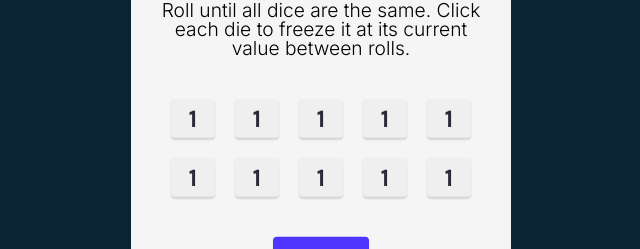
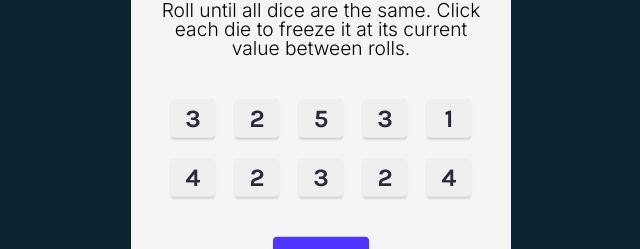
Before and after one commit to matijazuber/tenzies-app, a React (Vite) app: page / in a window 1280 px wide. Shown: the part 276-525 px from the top of the page, without its empty margins (319-959 px from the left). Built offline with nearby package versions, Linux system fonts and the light colour scheme.

Commit message:
created a state function that when clicking roll it generates the 10 new dice components with different values

```diff
--- a/src/App.jsx
+++ b/src/App.jsx
@@ -1,6 +1,25 @@
 import Dice from "./components/dice";
+import { useState } from "react";
+
+function generateAllNewDice() {
+  let newDice = [];
+  for (let i = 0; i < 10; i++) {
+    let randomNumber = Math.floor(Math.random() * 6) + 1;
+    newDice.push(randomNumber);
+  }
+  return newDice;
+}
 
 export default function App() {
+  const [diceComponent, setDiceComponent] = useState(generateAllNewDice());
+
+  function rollDice() {
+    setDiceComponent(generateAllNewDice());
+  }
+
+  const diceElements = diceComponent.map((dice, index) => {
+    return <Dice key={index} value={dice}></Dice>;
+  });
   return (
     <>
       <main>
@@ -9,20 +28,11 @@ export default function App() {
           Roll until all dice are the same. Click each die to freeze it at its
           current value between rolls.
         </div>
-        <div className="dice">
-          <Dice value={1}></Dice>
-          <Dice value={1}></Dice>
-          <Dice value={1}></Dice>
-          <Dice value={1}></Dice>
-          <Dice value={1}></Dice>
-          <Dice value={1}></Dice>
-          <Dice value={1}></Dice>
-          <Dice value={1}></Dice>
-          <Dice value={1}></Dice>
-          <Dice value={1}></Dice>
-        </div>
+        <div className="dice-container">{diceElements}</div>
         <div>
-          <button className="roll">Roll</button>
+          <button onClick={rollDice} className="roll">
+            Roll
+          </button>
         </div>
       </main>
     </>
--- a/src/index.css
+++ b/src/index.css
@@ -42,7 +42,7 @@ main div {
 
 /* Dice Component */
 
-.dice {
+.dice-container {
   display: grid;
   grid-template-columns: repeat(5, 1fr);
   grid-template-rows: repeat(2, 1fr);
@@ -70,6 +70,7 @@ main div {
   font-size: 20px;
   border-radius: 4px;
   border-style: solid;
+  cursor: pointer;
   border-width: 0;
   font-weight: bold;
   padding: 10px 30px;
```
